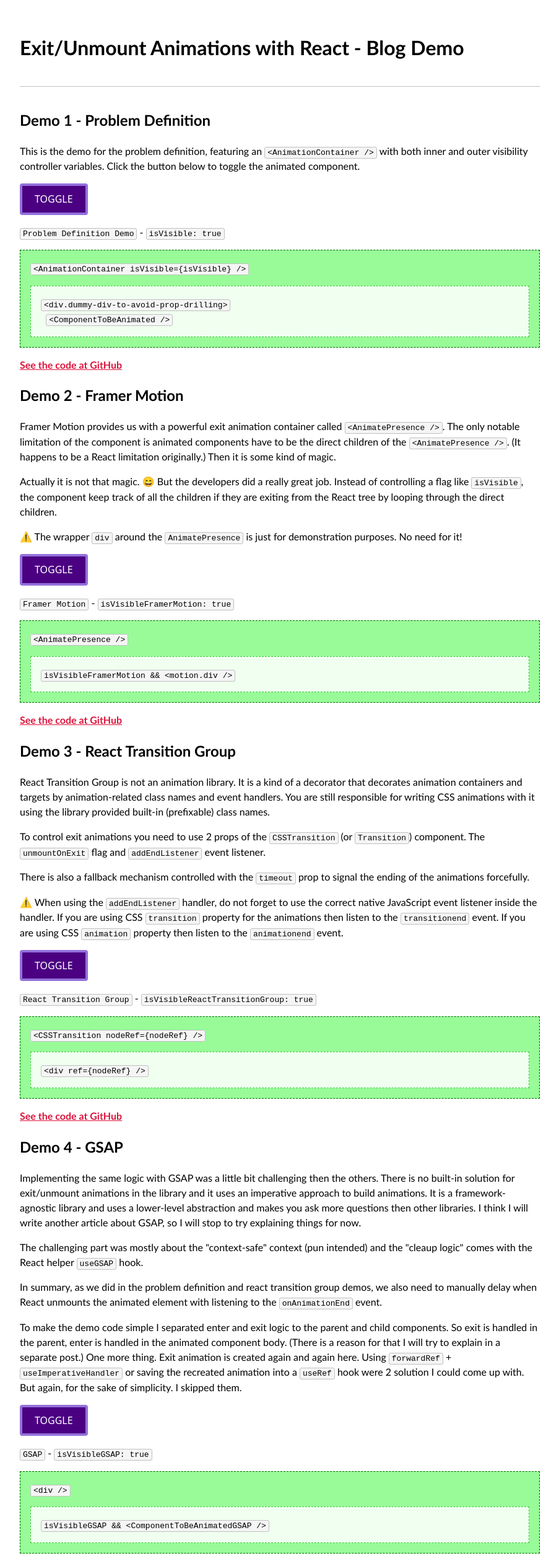
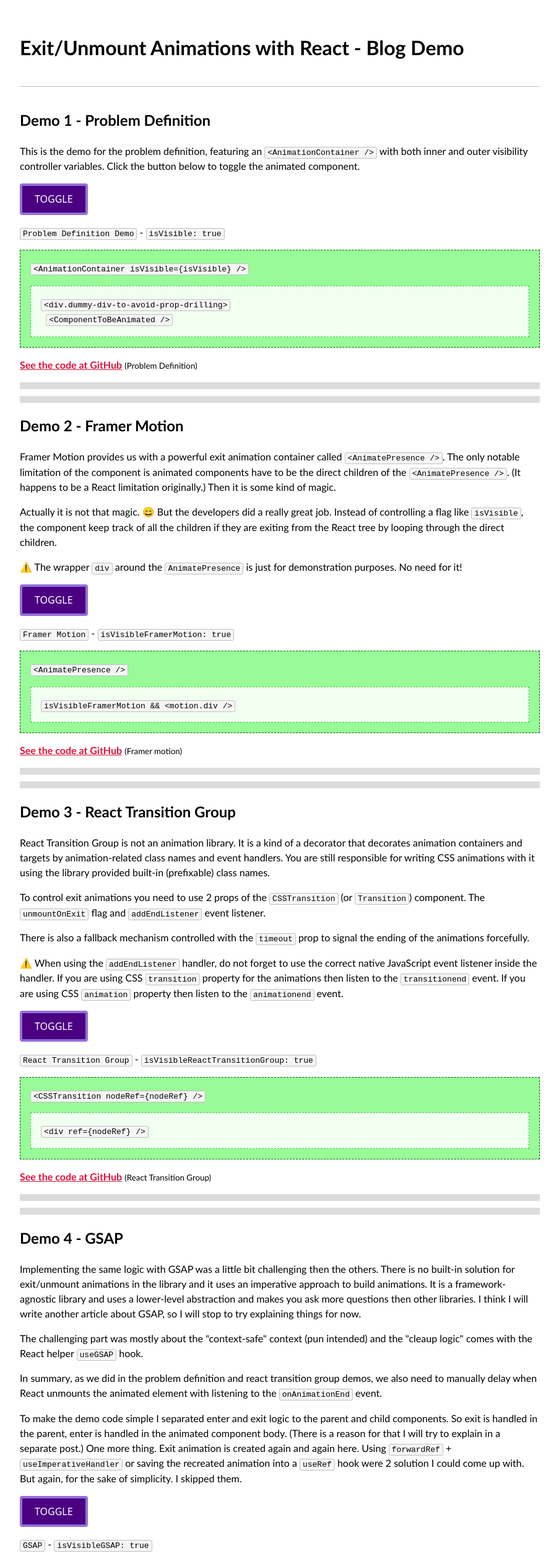
Before and after one commit to xkema/blog-demo-exit-unmount-animations-with-react, a React (Vite) app: page / in a window 1280 px wide. Shown: the top 2519 px of the page at 62% size, without its empty margins (188-1091 px from the left). Built offline with nearby package versions, Linux system fonts and the light colour scheme.

Commit message:
Added section separator styles to the demo sections
- Added demo target info to the footer GitHub links

```diff
--- a/src/App.css
+++ b/src/App.css
@@ -80,6 +80,14 @@
   transform: scale(1.025) rotateZ(-7deg);
 }
 
+section {
+  border-bottom: 2.1rem double gainsboro;
+}
+
+section:last-child {
+  border-bottom: none;
+}
+
 @keyframes fade-in {
   from {
     opacity: 0;
--- a/src/components/DemoFramerMotion.jsx
+++ b/src/components/DemoFramerMotion.jsx
@@ -45,7 +45,7 @@
         </AnimatePresence>
 
       </div>
-      <p><a href="https://github.com/xkema/blog-demo-exit-unmount-animations-with-react/blob/main/src/components/DemoFramerMotion.jsx">See the code at GitHub</a></p>
+      <p><a href="https://github.com/xkema/blog-demo-exit-unmount-animations-with-react/blob/main/src/components/DemoFramerMotion.jsx">See the code at GitHub</a> <small>(Framer motion)</small></p>
     </section>
   )
 }
--- a/src/components/DemoGSAP.jsx
+++ b/src/components/DemoGSAP.jsx
@@ -53,7 +53,7 @@
         {isVisibleGSAP && <ComponentToBeAnimatedGSAP />}
 
       </div>
-      <p><a href="https://github.com/xkema/blog-demo-exit-unmount-animations-with-react/blob/main/src/components/DemoGSAP.jsx">See the code at GitHub</a></p>
+      <p><a href="https://github.com/xkema/blog-demo-exit-unmount-animations-with-react/blob/main/src/components/DemoGSAP.jsx">See the code at GitHub</a> <small>(GSAP)</small></p>
     </section>
   )
 }
--- a/src/components/DemoProblemDefinition.jsx
+++ b/src/components/DemoProblemDefinition.jsx
@@ -30,7 +30,7 @@
         <ComponentToBeAnimated />
       </AnimationContainer>
 
-      <p><a href="https://github.com/xkema/blog-demo-exit-unmount-animations-with-react/blob/main/src/components/DemoProblemDefinition.jsx">See the code at GitHub</a></p>
+      <p><a href="https://github.com/xkema/blog-demo-exit-unmount-animations-with-react/blob/main/src/components/DemoProblemDefinition.jsx">See the code at GitHub</a> <small>(Problem Definition)</small></p>
     </section>
   )
 }
--- a/src/components/DemoReactTransitionGroup.jsx
+++ b/src/components/DemoReactTransitionGroup.jsx
@@ -49,7 +49,7 @@
         </CSSTransition>
 
       </div>
-      <p><a href="https://github.com/xkema/blog-demo-exit-unmount-animations-with-react/blob/main/src/components/DemoReactTransitionGroup.jsx">See the code at GitHub</a></p>
+      <p><a href="https://github.com/xkema/blog-demo-exit-unmount-animations-with-react/blob/main/src/components/DemoReactTransitionGroup.jsx">See the code at GitHub</a> <small>(React Transition Group)</small></p>
     </section>
   )
 }
```
